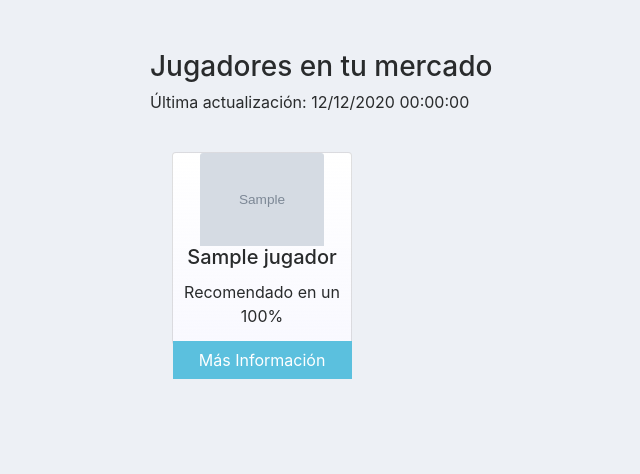
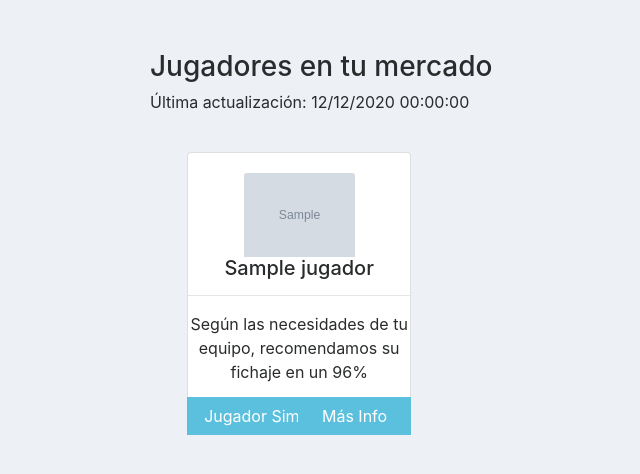
Before and after one commit to davcamalv/OlimpiaAii, a Django app: template BiKlopp/BiKlopp/templates/recomendados.html in a window 1280 px wide. Shown: the part 54-528 px from the top of the page, without its empty margins (42-682 px from the left). Run offline with Django 3.2, Linux system fonts and the light colour scheme; the template is opened without the code that fills it: values that come from a table or form of the project are taken from there, others are empty; tables that the repository leaves empty hold one stand-in row (values such as "Sample post"); grey boxes marked "Sample" are stand-in pictures.

Commit message:
fea(interfaz): Mejora de visualizacion jugadores recomendados

```diff
--- a/BiKlopp/BiKlopp/templates/recomendados.html
+++ b/BiKlopp/BiKlopp/templates/recomendados.html
@@ -8,30 +8,69 @@
 
     {% for row in jugadores %}
 
-        <div class="card">
+        <div id="card-{{row.pk}}" class="card">
             <img class="card-img-top" src="{{row.foto}}" alt="Card image cap">
             <div class="card-body">
+                <div id="jugador-similar-{{row.pk}}" class="card jugador_similar">
+                    <img class="card-img-top" src="{{row.foto}}" alt="Card image cap">
+                    <h5 class="card-title">Anguissa</h5>
+                    <p class="card-text">Similitud: 96%</p>
+                </div>
                 <h5 class="card-title">{{row.nombre}}</h5>
-                <p class="card-text">Recomendado en un 100%</p>
-                <a href="../jugador/show/{{row.pk}}" class="btn btn-info card-link-info ">Más Información</a>
+                <hr>
+                <p class="card-text">Según las necesidades de tu equipo, recomendamos su fichaje en un 96%</p>
+                <a href="#" class="btn btn-info card-link-simil" onmouseout="no_mostrar_similar({{row.pk}});return false;" onmouseover="mostrar_similar({{row.pk}});return false;">Jugador Similar</a>
+                <a id="prueba" href="../jugador/show/{{row.pk}}" class="btn btn-info card-link-info ">Más Info</a>
             </div>
         </div>
 
     {% endfor %}
 
+    <script>
+
+    function mostrar_similar(id) {
+        document.getElementById("jugador-similar-" + id).style.display = "block";
+        document.getElementById("card-" + id).style.backgroundColor = "#212529";
+    }
+
+    function no_mostrar_similar(id) {
+        document.getElementById("jugador-similar-" + id).style.display = "none";
+        document.getElementById("card-" + id).style.filter = "blur(0px)";
+        document.getElementById("card-" + id).style.backgroundColor = "white";
+    }
+
+    </script>
+
     <style>
+
         .card{
             float: left;
-            width: 20%;
-            margin: 2.5% 2.5%;
+            width: 25%;
+            margin: 2.5% 4.15%;
             display: flex;
             align-items: center;
             position: relative;
-            background-image: linear-gradient(to bottom, rgba(255,0,0,0), rgb(249, 249, 255));  /* #TODO Color */
         }
 
+        .jugador_similar{
+            position: absolute;
+            display: none;
+            width: 75%;
+            top: 20px;
+            padding-bottom: 20px;
+        }
+
+        .jugador_similar > .card-img-top{
+            width: 70%;
+            margin-top: 20px;
+            margin-bottom: 20px;
+            margin-left: 15%;
+        }
+
+
         .card-img-top{
-            width: 70%;
+            width: 50%;
+            margin-top: 20px;
         }
 
         .card-title{
@@ -43,13 +82,23 @@
 
         .card-link-info{
             float: left;
-            width: 101%;
+            width: 51%;
             position: absolute;
             bottom: -35px;
             right: -1px;
             border-radius: 0;
         }
 
+        .card-link-simil{
+            float: left;
+            width: 51%;
+            position: absolute;
+            bottom: -35px;
+            left: -1px;
+            border-radius: 0;
+        }
+
+
 
 
     </style>
```
Also changed, not shown: BiKlopp/BiKlopp/views.py (+5 -5 lines).
